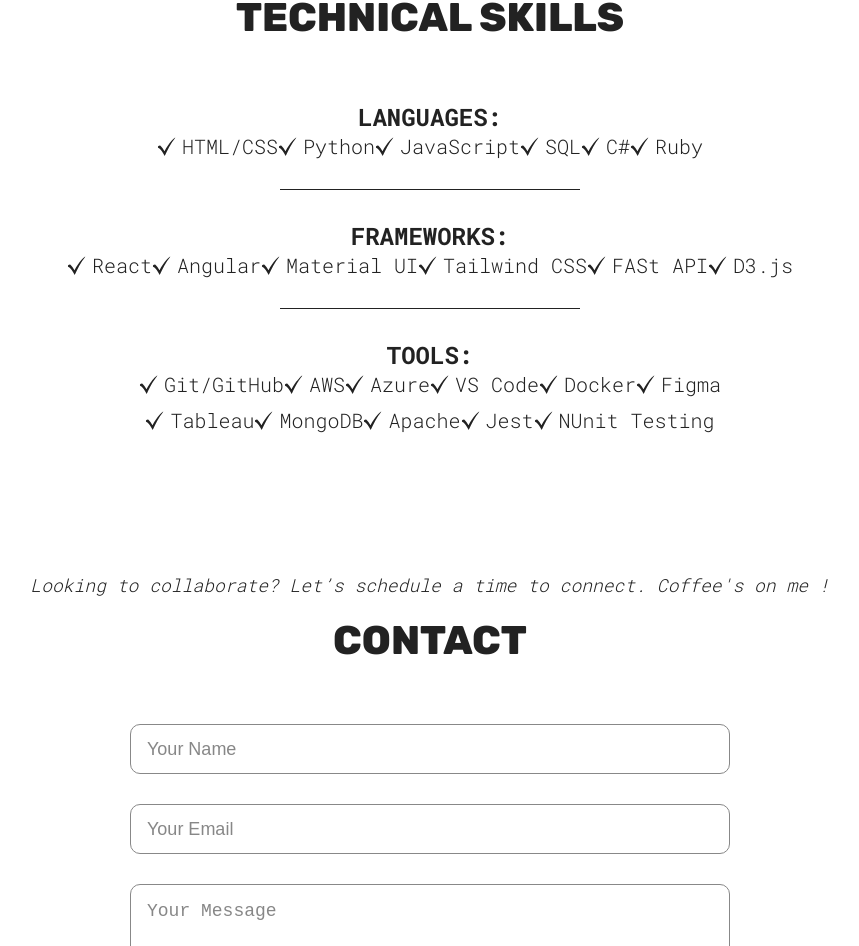
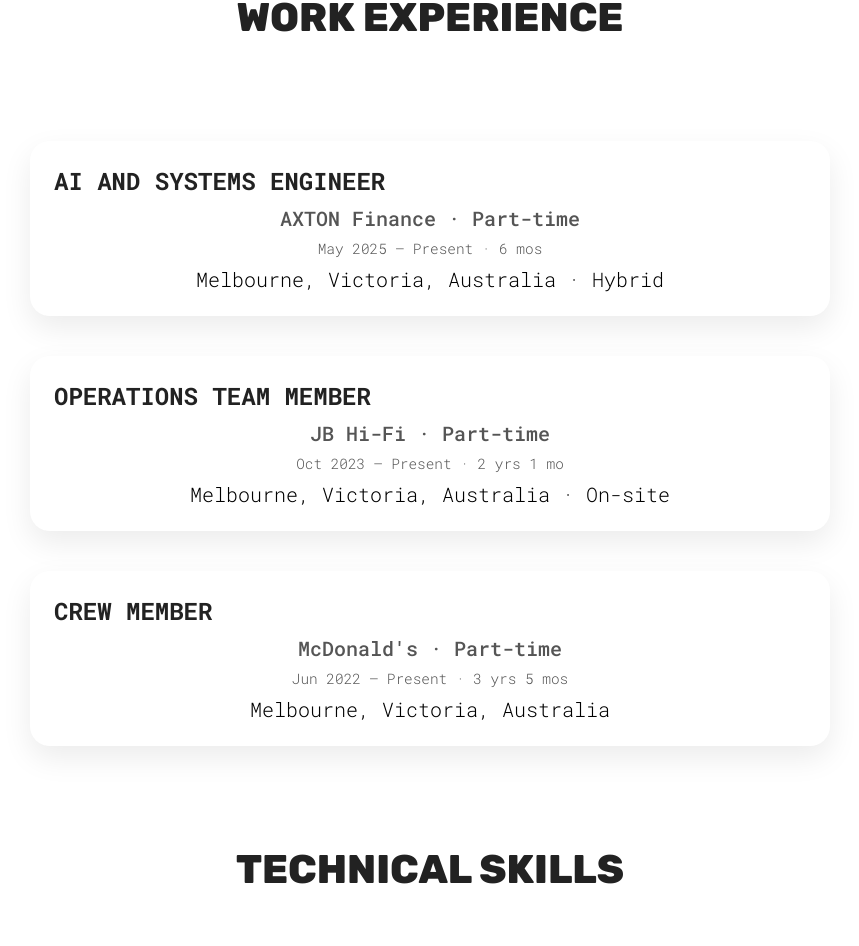
Before and after one commit to Yasindu711/Portfolio, a React (Vite) app: page / in a window 1280 px wide. Shown: the part 2414-3360 px from the top of the page, without its empty margins (210-1069 px from the left). Built offline with nearby package versions, Linux system fonts and the light colour scheme.

Commit message:
Update experience roles and layout

```diff
--- a/src/App.jsx
+++ b/src/App.jsx
@@ -2,20 +2,22 @@
 import Contact from './sections/Contact/Contact';
 import Hero from './sections/Hero/Hero';
 import Projects from './sections/Projects/Projects';
+import Experience from './sections/Experience/Experience';
 import Skills from './sections/Skills/Skills';
 import Footer from './sections/Footer/Footer';
 import About from './sections/About/About';
 
 function App() {
   return (
-  <>
-     <Hero/>
-     <About/>
-     <Projects/>
-     <Skills />
-     <Contact/>
-     <Footer/>
-  </>
+    <>
+      <Hero />
+      <About />
+      <Projects />
+      <Experience />
+      <Skills />
+      <Contact />
+      <Footer />
+    </>
   );
 }
 
--- /dev/null
+++ b/src/sections/Experience/Experience.jsx
@@ -0,0 +1,50 @@
+import styles from './ExperienceStyles.module.css';
+
+const roles = [
+  {
+    company: 'AXTON Finance',
+    title: 'AI and Systems Engineer',
+    employmentType: 'Part-time',
+    dates: 'May 2025 – Present · 6 mos',
+    location: 'Melbourne, Victoria, Australia · Hybrid',
+  },
+  {
+    company: 'JB Hi-Fi',
+    title: 'Operations Team Member',
+    employmentType: 'Part-time',
+    dates: 'Oct 2023 – Present · 2 yrs 1 mo',
+    location: 'Melbourne, Victoria, Australia · On-site',
+  },
+  {
+    company: "McDonald's",
+    title: 'Crew Member',
+    employmentType: 'Part-time',
+    dates: 'Jun 2022 – Present · 3 yrs 5 mos',
+    location: 'Melbourne, Victoria, Australia',
+  },
+];
+
+function Experience() {
+  return (
+    <section id="experience" className={styles.container}>
+      <h1 className="sectionTitle">Work Experience</h1>
+      <div className={styles.timeline}>
+        {roles.map((role) => (
+          <article key={`${role.company}-${role.title}`} className={styles.card}>
+            <header className={styles.cardHeader}>
+              <h2>{role.title}</h2>
+              <p className={styles.companyLine}>
+                {role.company}
+                {role.employmentType ? ` · ${role.employmentType}` : ''}
+              </p>
+              <p className={styles.dates}>{role.dates}</p>
+              <p className={styles.location}>{role.location}</p>
+            </header>
+          </article>
+        ))}
+      </div>
+    </section>
+  );
+}
+
+export default Experience;
--- /dev/null
+++ b/src/sections/Experience/ExperienceStyles.module.css
@@ -0,0 +1,57 @@
+.container {
+  display: flex;
+  flex-direction: column;
+  align-items: center;
+  text-align: center;
+  gap: 40px;
+}
+
+.timeline {
+  display: flex;
+  flex-direction: column;
+  gap: 30px;
+  width: min(800px, 100%);
+  padding: 0 20px;
+}
+
+.card {
+  background: var(--project-card-bg);
+  border-radius: 20px;
+  padding: 24px;
+  box-shadow: 0 12px 30px rgba(0, 0, 0, 0.08);
+  text-align: left;
+}
+
+.cardHeader {
+  display: flex;
+  flex-direction: column;
+  gap: 8px;
+}
+
+.cardHeader h2 {
+  margin: 0;
+}
+
+.companyLine {
+  margin: 0;
+  color: var(--form-text-color);
+  font-weight: 500;
+}
+
+.dates {
+  font-family: 'Roboto Mono', monospace;
+  color: var(--form-text-color);
+  font-size: 0.9rem;
+  margin: 0;
+}
+
+.location {
+  margin: 0;
+  color: var(--secondary-text-color);
+}
+
+@media (width >= 800px) {
+  .timeline {
+    gap: 40px;
+  }
+}
```
